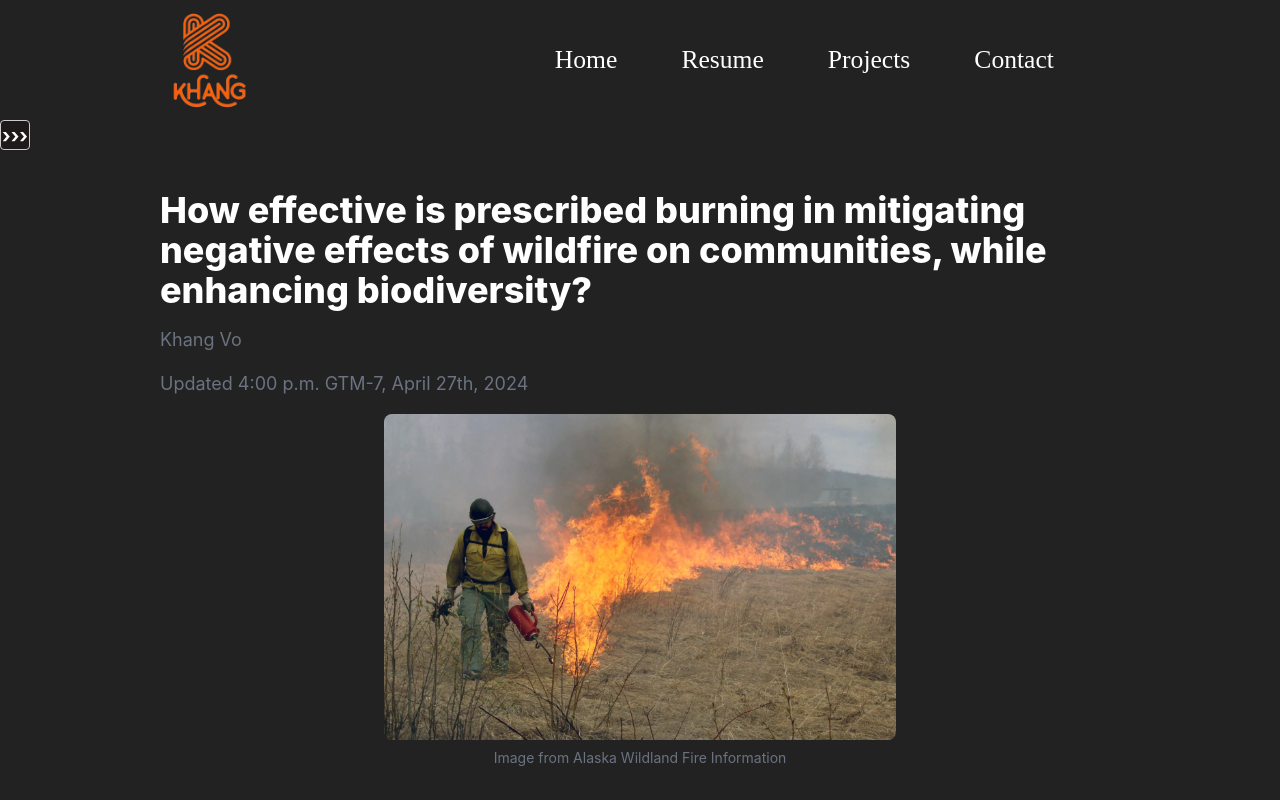
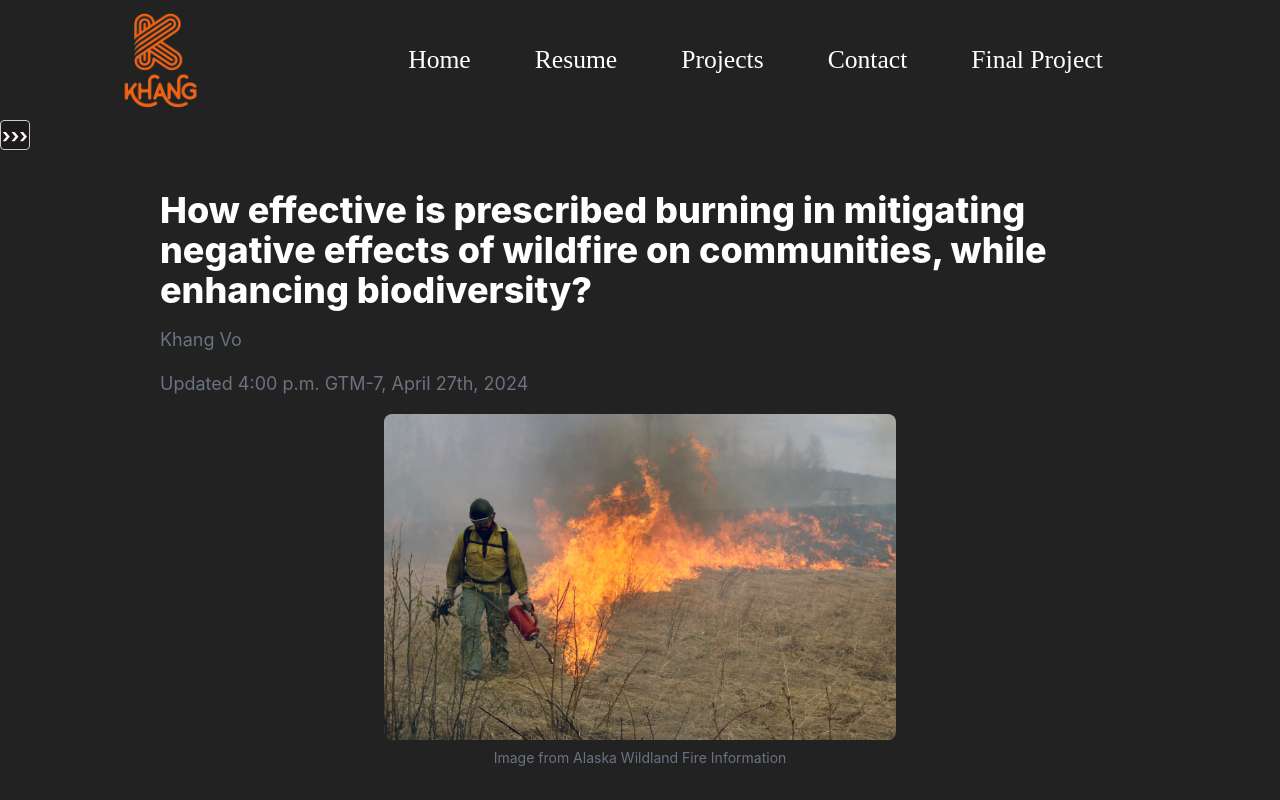
Before and after one commit to khangxvo/khangxvo.github.io, a plain HTML site: page c22ac.html in a window 1280 px wide. Shown: the top 800 px of the page. Drawn offline with nearby package versions, Linux system fonts and the light colour scheme; a web font is replaced by a local one.

Commit message:
added ESPM 22AC Final Project

```diff
--- a/c22ac.html
+++ b/c22ac.html
@@ -22,7 +22,7 @@
             <li><a href="Khang_Vo_Resume__Spring_2024___New_.pdf" class='header-link' target="_blank">Resume</a></li>
             <li><a href="projects.html" class='header-link'>Projects</a></li>
             <li><a href="mailto:victoriouskhan@berkeley.edu" class='header-link'>Contact</a></li>
-
+            <li><a href="c22ac.html" class='header-link'>Final Project</a></li>
         </ul>
     </div>
 
```
